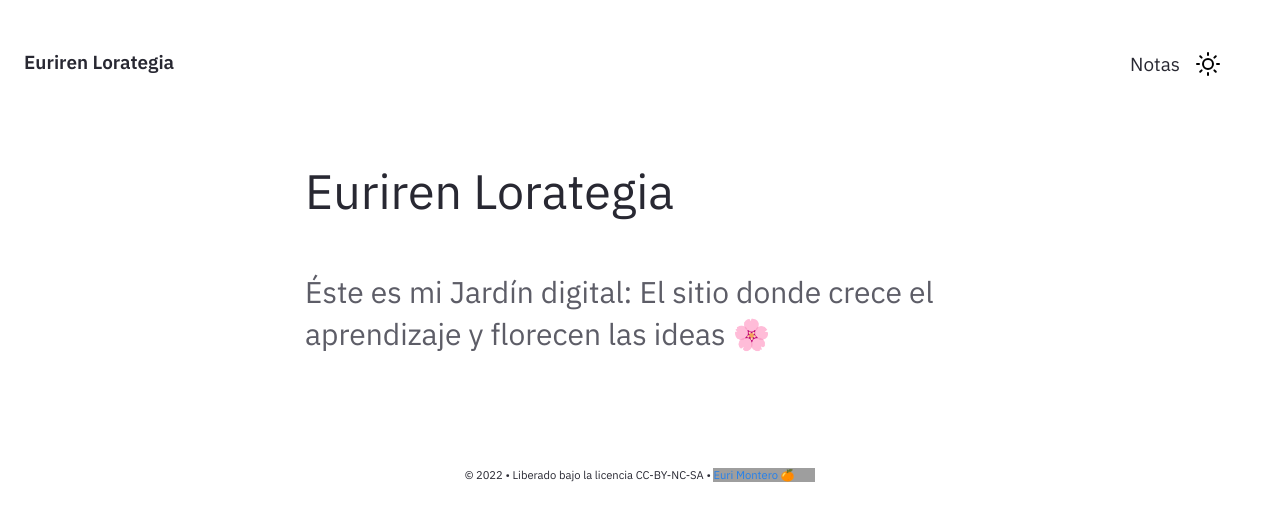
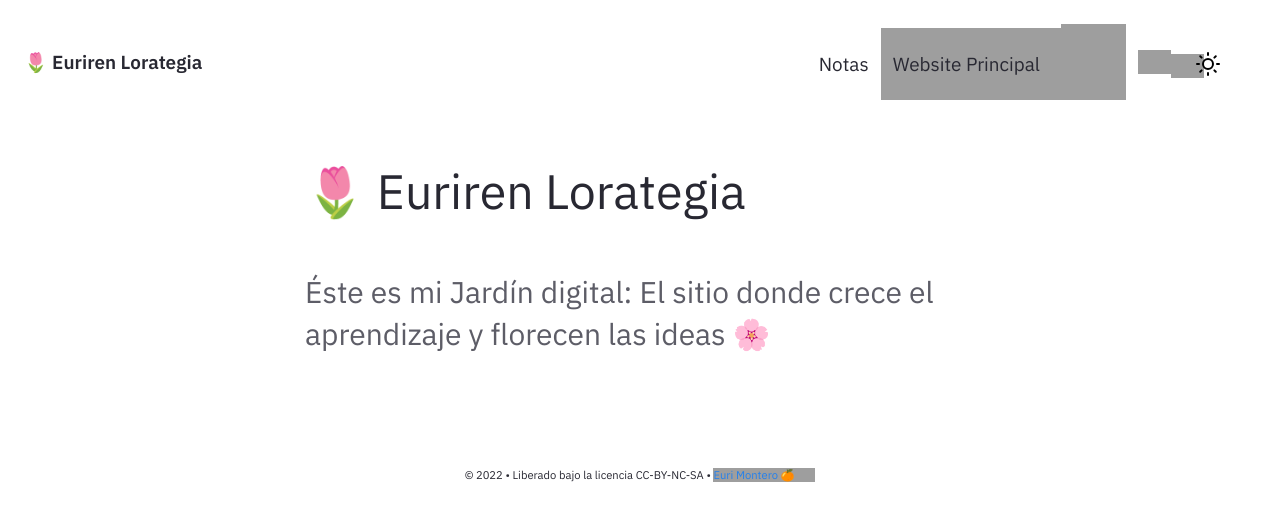
Before and after one commit to EuriNaiz/Lorategi, a Jekyll site: the page built from pages/index.md, in a window 1280 px wide. Shown: the top 521 px of the page. Built offline with Jekyll 4.4.1, drawn with Linux system fonts in a browser that asks for light colours; grey boxes are pictures that could not be loaded.

Commit message:
ajustes menores

```diff
--- a/_config.yml
+++ b/_config.yml
@@ -27,7 +27,7 @@ baseurl: ""
 
 # Website Header, Description, Footer year and text.
 # If you are deleting this, make sure you remove it from HTML files too
-heading: Euriren Lorategia # Change this
+heading: 🌷 Euriren Lorategia # Change this
 content: Éste es mi Jardín digital; El sitio donde crece el aprendizaje y florecen las ideas 🌸
 copyright:
   year: © 2022
--- a/_includes/Nav.html
+++ b/_includes/Nav.html
@@ -56,9 +56,9 @@
         <a href="{{'/notas' | relative_url}}" class="navbar-item">
           Notas
         </a>
-        <!--
-        <a href="../post/how-to" class="navbar-item">
-          How To
+        <a href="https://www.eurinaiz.com/" class="navbar-item">
+          Website Principal
+          <!--
         </a>
         <a href="https://github.com/Jekyll-Garden/jekyll-garden.github.io" target="_blank" class="navbar-item">
           Github
```
